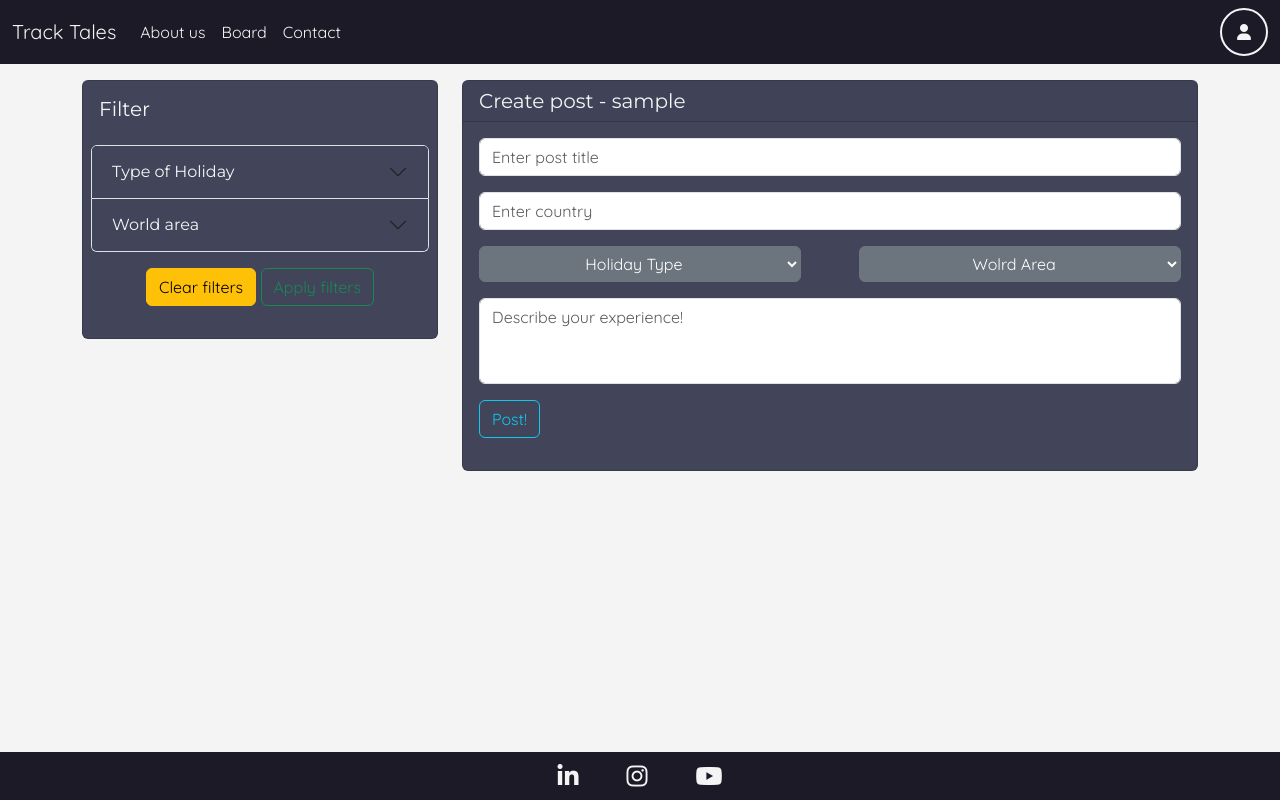
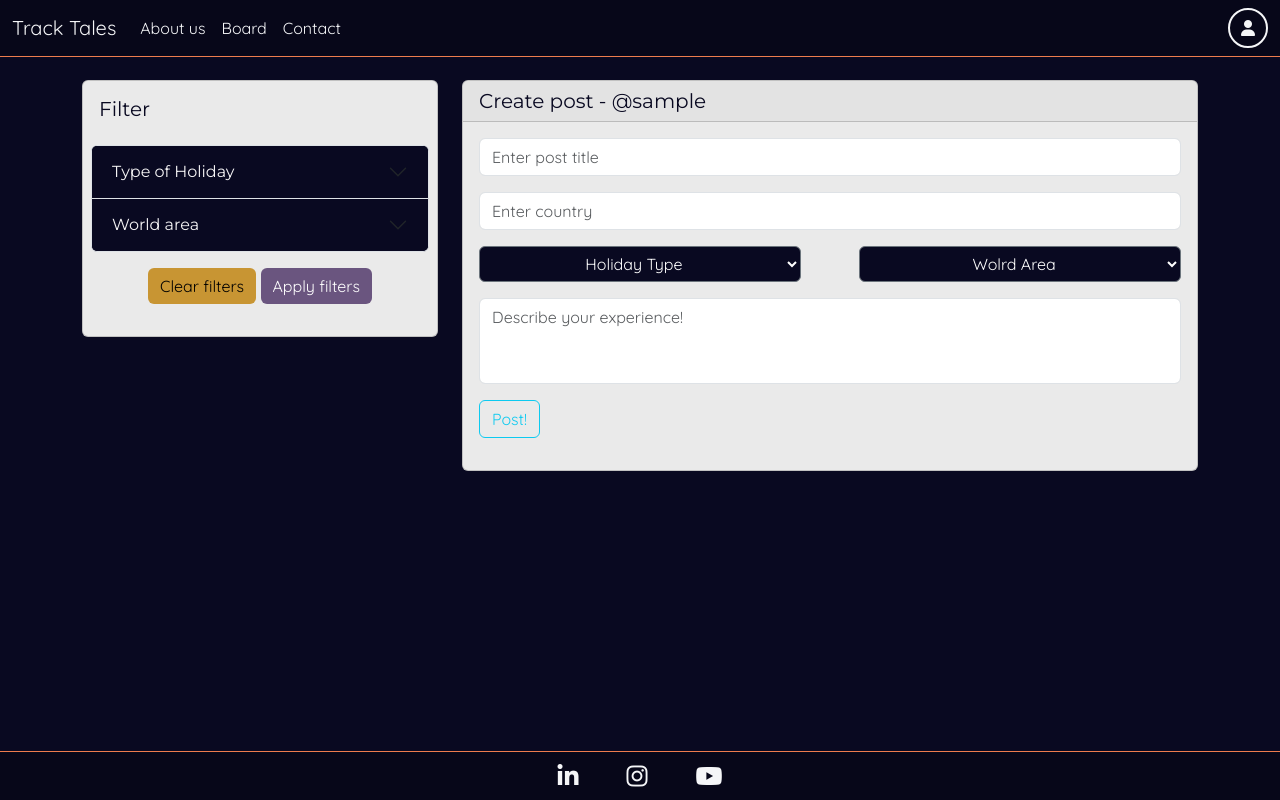
Before and after one commit to juanovt10/tracktales-blog, a Django app: page /board/ in a window 1280 px wide. Run offline with Django 4.2, Linux system fonts and the light colour scheme; the visitor is signed in with stand-in values (Sample User, id 1); data that the repository does not hold is empty; some libraries are stand-ins or nearby versions.

Commit message:
Apply styling to board

```diff
--- a/static/css/style.css
+++ b/static/css/style.css
@@ -3,7 +3,7 @@
 /* General styling */
 body {
     font-family: "Quicksand", "sans-serif";
-    background-color: #F5F4F5;
+    background-color: #090921;
 }
 
 h1, h2, h3, h4, h5, h6 {
@@ -29,32 +29,33 @@ h1, h2, h3, h4, h5, h6 {
     width: 100%;
     top: 0;
     z-index: 1000;
+    border-bottom: 1px solid #ED7C4D;
 }
 
 .nav-item ul, .menu {
-    background-color: #1B1A26;
+    background-color: #070719;
 }
 
 .navbar-brand,
 .navbar-nav .nav-link,
 .nav-item a,
 .dropdown-menu .dropdown-item {
-    color: #F5F4F5;
+    color: #F5F6F8;
     transition: all .3s ease;
 }
 
 .navbar-brand:hover,
 .nav-link:hover,
 .dropdown-menu a:hover {
-    color: #478FAB;
+    color: #ED7C4D;
 }
 
 .nav-link:focus {
-    color: #478FAB;
+    color: #ED7C4D;
 }
 
 .dropdown-menu a:hover {
-    background-color: #1B1A26;
+    background-color: #070719;
 }
 
 .navbar-text a {
@@ -62,8 +63,8 @@ h1, h2, h3, h4, h5, h6 {
 }
 
 .profile-icon {
-    width: 3rem;
-    height: 3rem;
+    width: 2.5rem;
+    height: 2.5rem;
     border: 2px solid;
 }
 
@@ -72,8 +73,9 @@ h1, h2, h3, h4, h5, h6 {
 .footer {
     display: flex;
     flex-direction: row;
-    color: #F5F4F5;
-    background-color: #1B1A26;
+    color: #F5F6F8;
+    background-color: #070719;
+    border-top: 1px solid #ED7C4D;
 }
 
 .social-media {
@@ -93,7 +95,8 @@ h1, h2, h3, h4, h5, h6 {
 }
 
 .social-media a:hover {
-    background-color: #42455A;
+    background-color: #ED7C4D;
+    color: #0A0515;
 }
 
 /* about us styling */
@@ -107,7 +110,7 @@ h1, h2, h3, h4, h5, h6 {
     width: 100%;
     padding: 20px;
     box-sizing: border-box;
-    color: #1B1A26;
+    color: #F5F6F8;
 }
 
 @media (max-width: 576px) {
@@ -128,8 +131,8 @@ h1, h2, h3, h4, h5, h6 {
 }
 
 .card {
-    background-color: #42455A;
-    color: #F5F4F5;
+    background-color: #EAEAEA;
+    color: #090921;
 }
 
 /* -- board page styling -- */
@@ -149,7 +152,7 @@ h1, h2, h3, h4, h5, h6 {
 .accordion-button,
 .accordion-button:not(.collapsed) {
     color:#F5F4F5;
-    background-color: #42455A;
+    background-color: #090921;
 }
 
 .accordion-button.collapse::after {
@@ -158,6 +161,25 @@ h1, h2, h3, h4, h5, h6 {
 
 textarea {
     resize: none;
+}
+
+.profile-link {
+    text-decoration: none;
+    color: #090921;
+    transition: all .3s ease;
+}
+
+.profile-link:hover {
+    color: #ED7C4D;
+}
+
+.badge {
+    background-color: #090921;
+}
+
+hr {
+    color: #ED7C4D;
+    border-style: solid;
 }
 
 .card-header {
@@ -178,6 +200,36 @@ textarea {
     justify-content: flex-start;
 }
 
+.btn-warning {
+    background-color: #c89533;
+    border: none;
+}
+
+.btn-primary {
+    background-color: #6a557f;
+    border: none;
+}
+
+.btn-secondary {
+    background-color: #090921;
+}
+
+.btn-outline-secondary {
+    transition: all .3s ease;
+}
+
+.btn-outline-secondary:hover {
+    background-color: #090921;
+}
+
+.post-options {
+    background-color: #090921;
+}
+
+.post-options button:hover {
+    background-color: #090921;
+    color: #ED7C4D;
+}
 
 /* like and commetn buttons styling */
 
--- a/templates/board.html
+++ b/templates/board.html
@@ -95,7 +95,7 @@
                     </div>
                     <div class="card-body text-center">
                         <button type="reset" class="btn btn-warning">Clear filters</button>
-                        <button type="submit" class="btn btn-outline-success mt-md-1 mt-lg-0">Apply filters</button>
+                        <button type="submit" class="btn btn-primary mt-md-1 mt-lg-0">Apply filters</button>
                     </div>
                 </form>
             </div>
@@ -105,7 +105,7 @@
         <div class="col-md-8 mb-2 pb-5">
             {% if user.is_authenticated %}
             <div class="card mt-3">
-                <h5 class="card-header">Create post - {{ request.user.username }}</h5>
+                <h5 class="card-header">Create post - @{{ request.user.username }}</h5>
                 <div class="card-body">
                     <form method="post">
                         {% csrf_token %}
@@ -166,7 +166,7 @@
                 <div class="card-header d-flex px-2 px-md-3">
                     <div class="d-flex">
                         <div class="me-1">
-                            {{ post.author }}
+                            <a class="profile-link" href="{% url 'profile_detail' username=post.author %}">@{{ post.author }}</a>
                         </div>
                         <div>
                             {{ post.created_on|custom_timesince }}
@@ -181,7 +181,7 @@
                             <button class="btn btn-outline-secondary border-0" type="button" data-bs-toggle="dropdown" aria-expanded="false">
                                 <i class="fa-solid fa-ellipsis"></i>
                             </button>
-                            <ul class="dropdown-menu">
+                            <ul class="dropdown-menu post-options">
                                 <li><button class="dropdown-item edit-post-btn" data-post-id="{{ post.slug }}">Edit Post</button></li>
                                 <li><button class="dropdown-item delete-post-btn" data-post-id="{{ post.slug }}">Delete Post</button></li>
                             </ul>
@@ -192,14 +192,14 @@
                 <div class="card-body">
                     <h5 class="card-title text-left post-title">{{ post.title }}</h5>
                     <div class="d-flex justify-content-start">
-                        <span class="badge me-2 bg-secondary post-area">{{ post.world_area }}</span>
-                        <span class="badge bg-secondary post-country">{{ post.country }}</span>
+                        <span class="badge me-2 post-area">{{ post.world_area }}</span>
+                        <span class="badge post-country">{{ post.country }}</span>
                     </div>
                     <p class="card-text text-left mt-1 post-content">
                         {{ post.content }}
                     </p>
                     {% if post.edited %}
-                    <p>(edited)</p>
+                    <p class="fst-italic">(edited)</p>
                     {% endif %}
                 </div>
                 <div class="card-footer text-body-secondary">
--- a/tracktales/settings.py
+++ b/tracktales/settings.py
@@ -31,6 +31,7 @@ DEBUG = True
 
 ALLOWED_HOSTS = ['8000-juanovt10-tracktalesblo-uvj2wvd89mf.ws-eu106.gitpod.io',
     '8000-juanovt10-tracktalesblo-uvj2wvd89mf.ws-eu106.gitpod.io',
+    '8000-juanovt10-tracktalesblo-uvj2wvd89mf.ws-eu107.gitpod.io',
     'track-tales-community-d01b2f85b4e9.herokuapp.com']
 
 
@@ -71,6 +72,7 @@ X_FRAME_OPTIONS = 'SAMEORIGIN'
 CSRF_TRUSTED_ORIGINS = [
     'https://8000-juanovt10-tracktales-blo-uxtv32degq.us2.codeanyapp.com',
     'https://8000-juanovt10-tracktalesblo-uvj2wvd89mf.ws-eu106.gitpod.io',
+    'https://8000-juanovt10-tracktalesblo-uvj2wvd89mf.ws-eu107.gitpod.io',
     'https://track-tales-community-d01b2f85b4e9.herokuapp.com']
 
 MIDDLEWARE = [
```
Also changed, not shown: templates/userprofile.html (+4 -4 lines).
